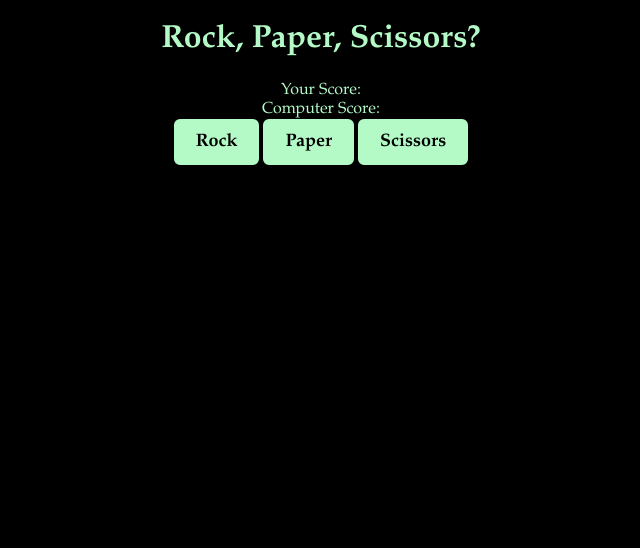
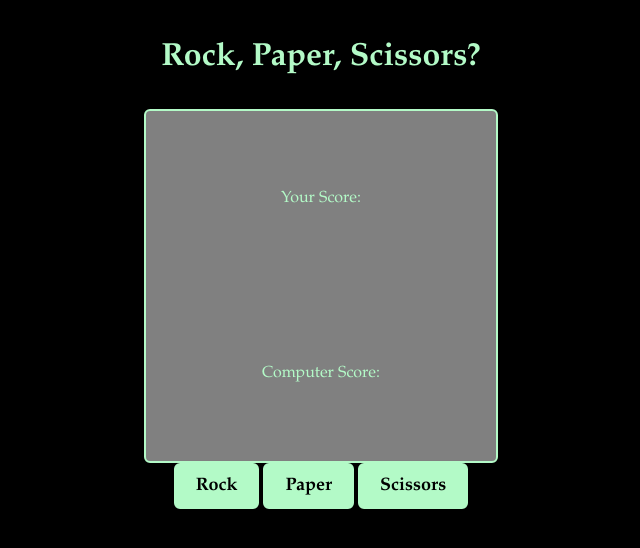
Before and after one commit to tamlfrisic/rock-paper-scissors, a plain HTML site: page index.html in a window 1280 px wide. Shown: the whole page, without its empty margins (319-959 px from the left). Drawn offline with Linux system fonts and the light colour scheme.

Commit message:
Add flexbox

```diff
--- a/style.css
+++ b/style.css
@@ -2,7 +2,26 @@ body {
     color: rgb(179, 250, 199);
     font-family: Ubuntu, Garamond, monospace;
     background-color: #000;
+    justify-content: center;
+    align-items: center;
     text-align: center;
+    display: flex;
+    flex-direction: column;
+    flex-wrap: wrap;
+    padding: 10px;
+}
+
+#score {
+    border: solid rgb(179, 250, 199) 2px;
+    background-color: gray;
+    border-radius: 6px;
+    margin-top: 10px;
+    width: 350px;
+    height: 350px;
+    display: flex;
+    flex-direction: column;
+    justify-content: space-around;
+
 }
 
 button {
```
